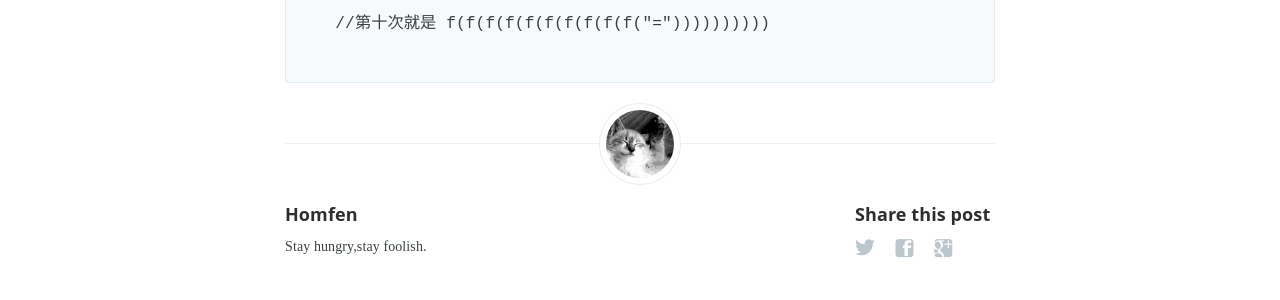
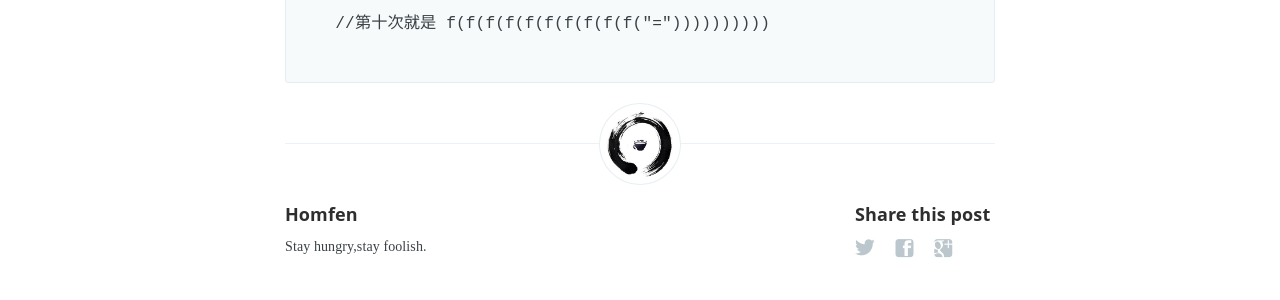
Before and after one commit to homfen/homfen.github.io, a Jekyll site: the page built from _posts/2014-12-09-Apply-&-Call.markdown, in a window 1280 px wide. Shown: the part 3404-3704 px from the top of the page. Built offline with Jekyll 4.4.1, drawn with Linux system fonts in a browser that asks for light colours; Markdown is read by kramdown in place of the engine named in the settings.

Commit message:
add,edit

```diff
--- a/_layouts/post.html
+++ b/_layouts/post.html
@@ -64,7 +64,7 @@ post_class: post-template
             <!-- If we want to display author's name and bio -->
             {% if site.author %}
                 <figure class="author-image">
-                    <a class="img" href="{{ site.baseurl }}" style="background-image: url(/assets/images/profile.png)">
+                    <a class="img" href="{{ site.baseurl }}" style="background-image: url(/assets/images/profile.jpg)">
                     <span class="hidden">{{site.author}}'s Picture</span></a>
                 </figure>
                 <section class="author">
```
Also changed, not shown: _layouts/default.html (line endings or trailing spaces), assets/images/profile.jpg (added).
